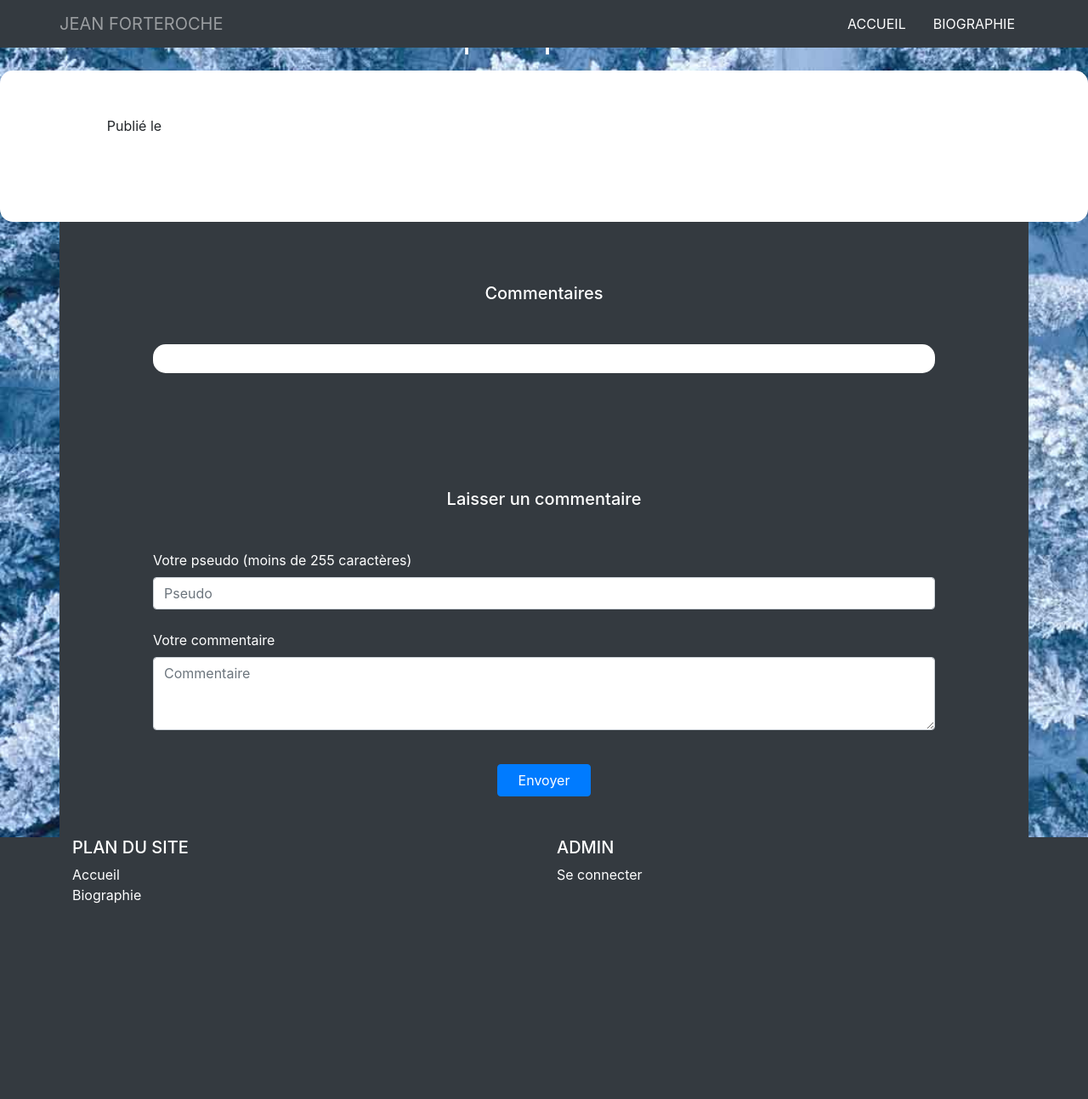
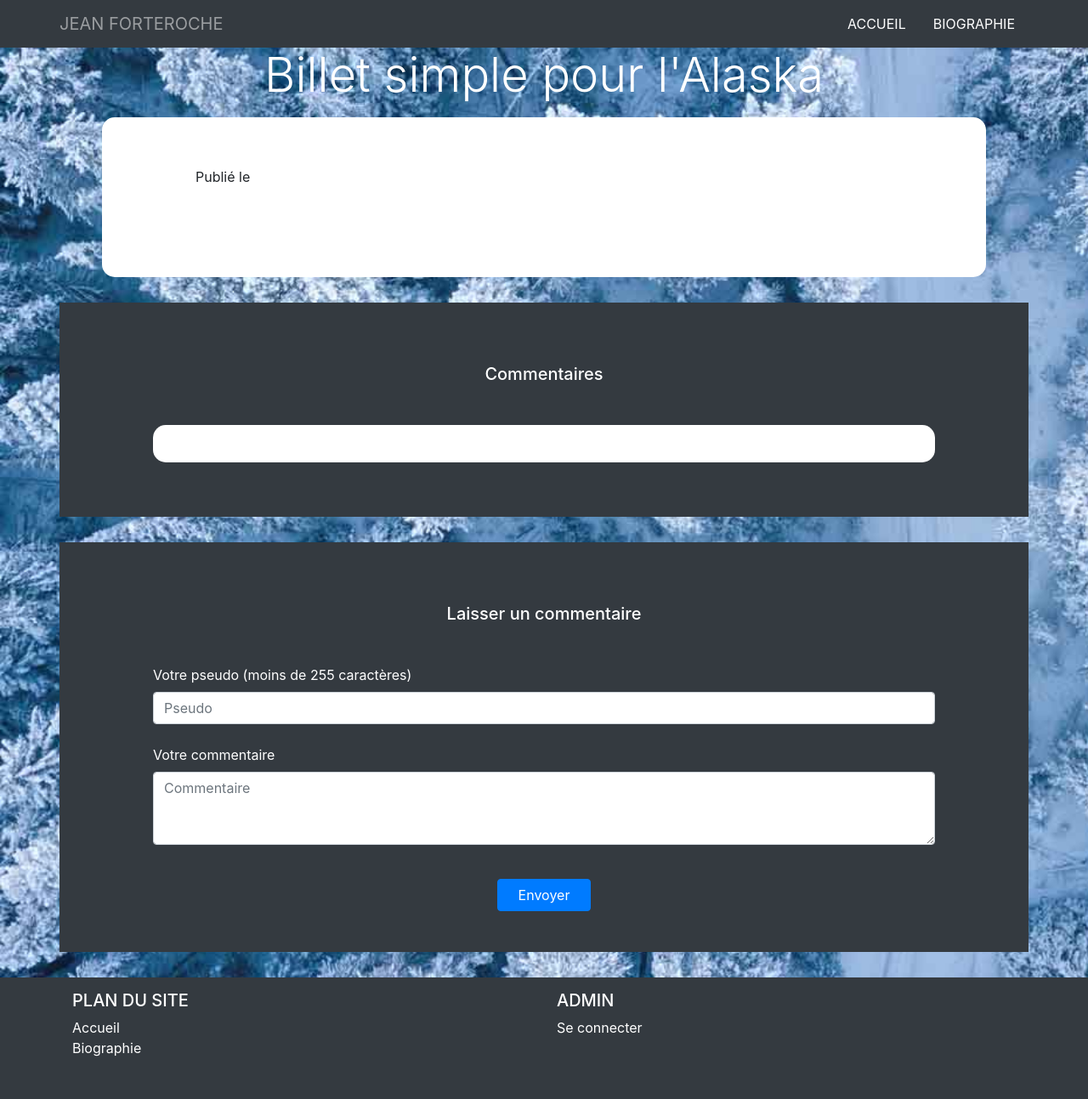
Before and after one commit to alan62/blogphp, a PHP site: template view/frontend/View.php in a window 1280 px wide. Shown: the whole page at 85% size. Before the commit the page ends 1063 px from the top, so only its background shows below. Run offline with PHP 8.4, Linux system fonts and the light colour scheme; the template is opened without the code that fills it, so the values that code supplies are empty; some libraries are stand-ins or nearby versions.

Commit message:
Correction css pour le design commentaires

```diff
--- a/public/css/style.css
+++ b/public/css/style.css
@@ -17,6 +17,37 @@
 
 article, p {
     background-color: white !important;
-    padding: 5px;
+    padding: 10px;
     border-radius: 15px;
 }
+
+
+
+
+/* Formulaire de contact */
+
+#comments {
+    padding-top: 30px;
+    padding-bottom: 30px;
+}
+
+#comment-form {
+    padding-bottom: 30px;
+}
+
+#view-article {
+    margin-right: 120px;
+    margin-left: 120px;
+}
+
+#view-header > .container {
+
+    margin-top:55px;
+}
+
+
+/* footer */
+
+.footer {
+    padding-top: 15px;
+}
```
